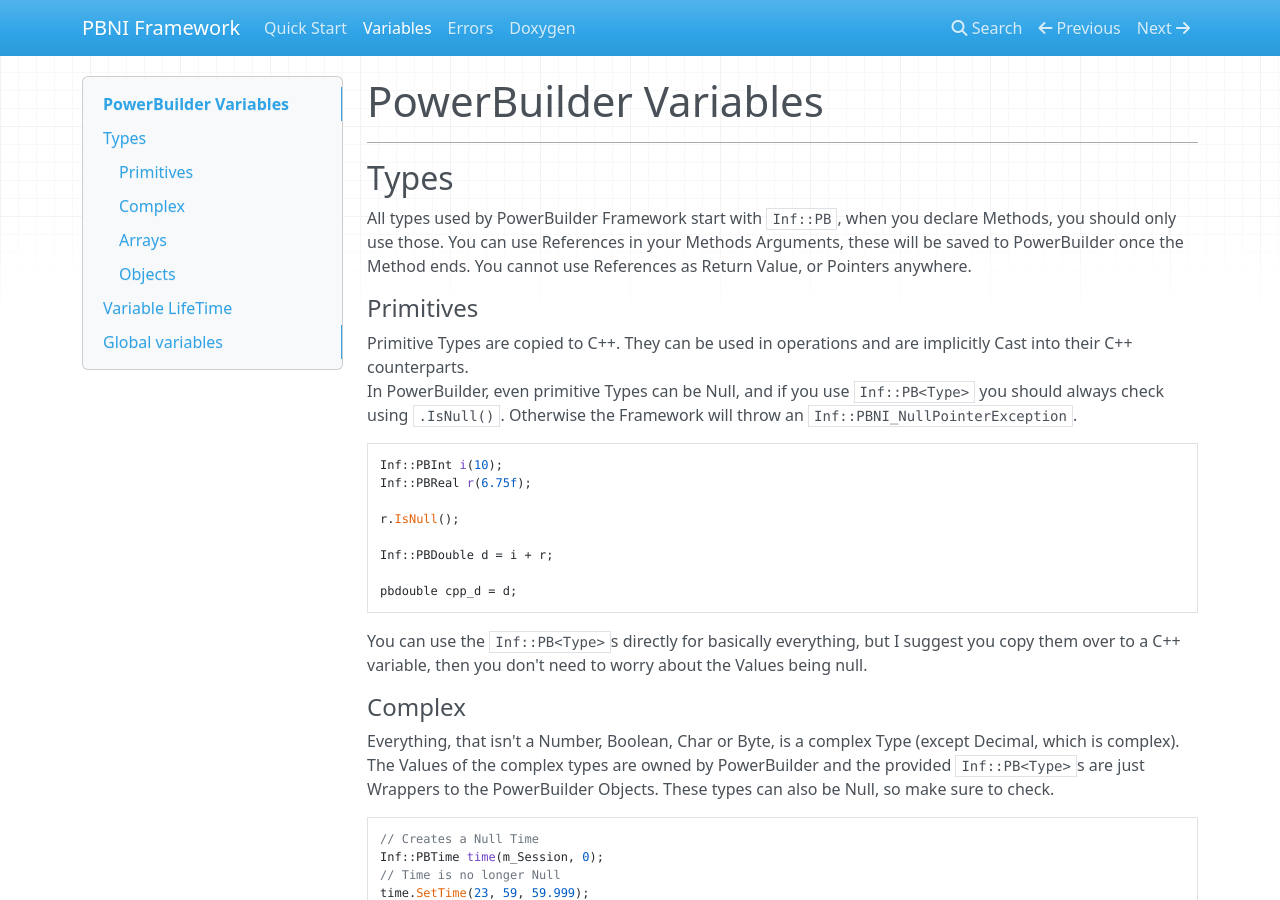
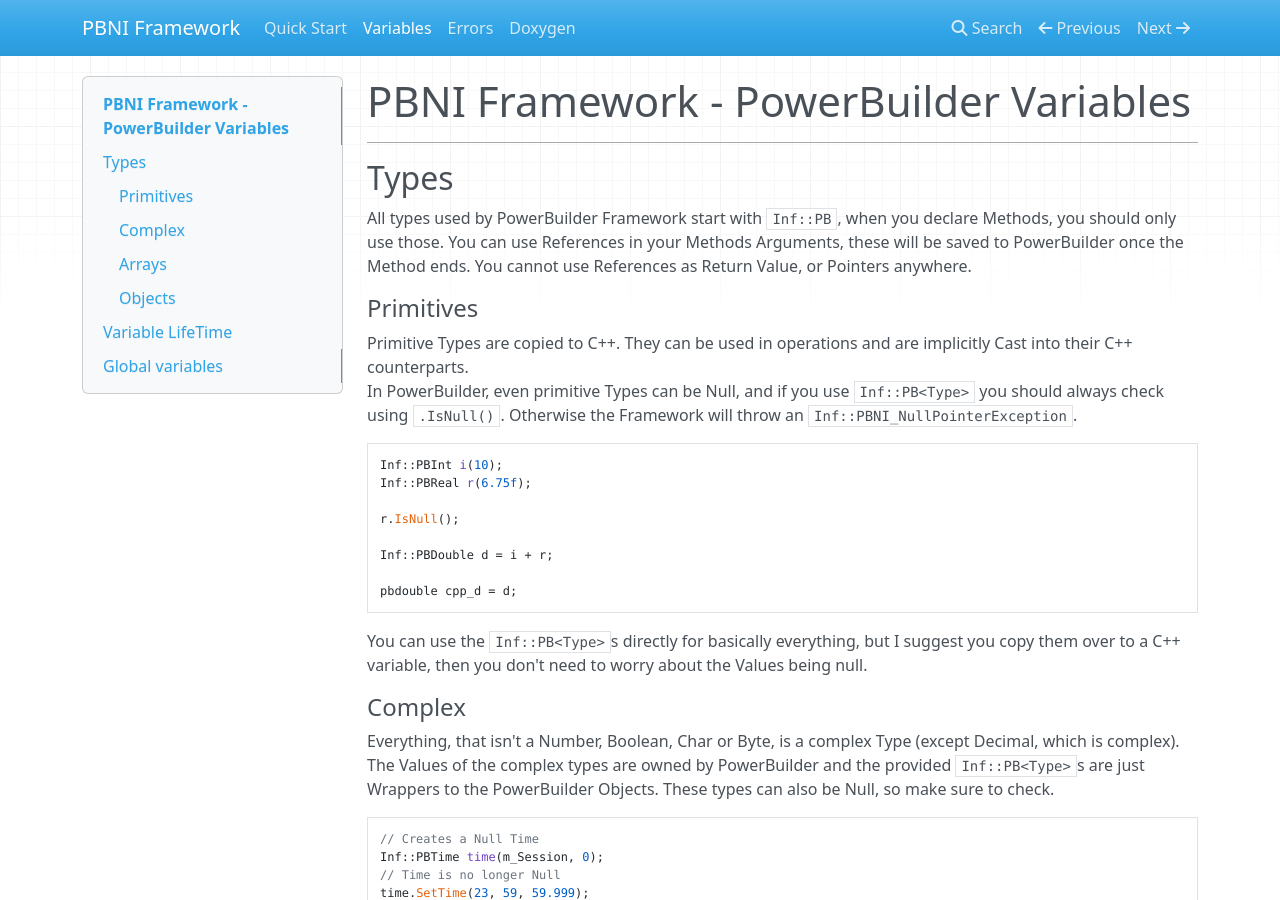
Before and after one commit to informaticon/lib.cpp.base.pbni-framework, an MkDocs documentation site: the page built from docs/variables.md, in a window 1280 px wide and 900 px high. Built offline with MkDocs 1.6.1, drawn with Linux system fonts in a browser that asks for light colours; nearby versions of some CDN libraries.

Commit message:
Update variables.md

```diff
--- a/docs/variables.md
+++ b/docs/variables.md
@@ -1,4 +1,4 @@
-# PowerBuilder Variables
+# PBNI Framework - PowerBuilder Variables
 ---
 
 
```
